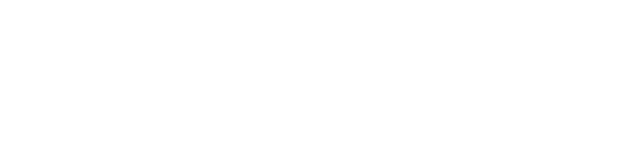
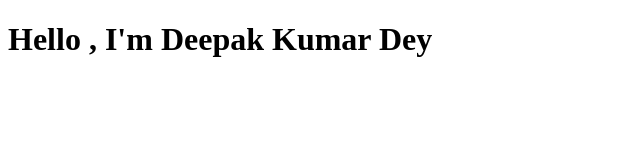
Before and after one commit to Deepak-Kumar-Dey/project2, a plain HTML site: page index.html in a window 1280 px wide. Shown: the whole page, without its empty margins (0-640 px from the left). Drawn offline with Linux system fonts and the light colour scheme.

Commit message:
Update index.html

```diff
--- a/index.html
+++ b/index.html
@@ -6,6 +6,6 @@
   <title>Sample page 2</title>
 </head>
 <body>
-
+  <h1>Hello , I'm Deepak Kumar Dey</h1>
 </body>
 </html>
```
